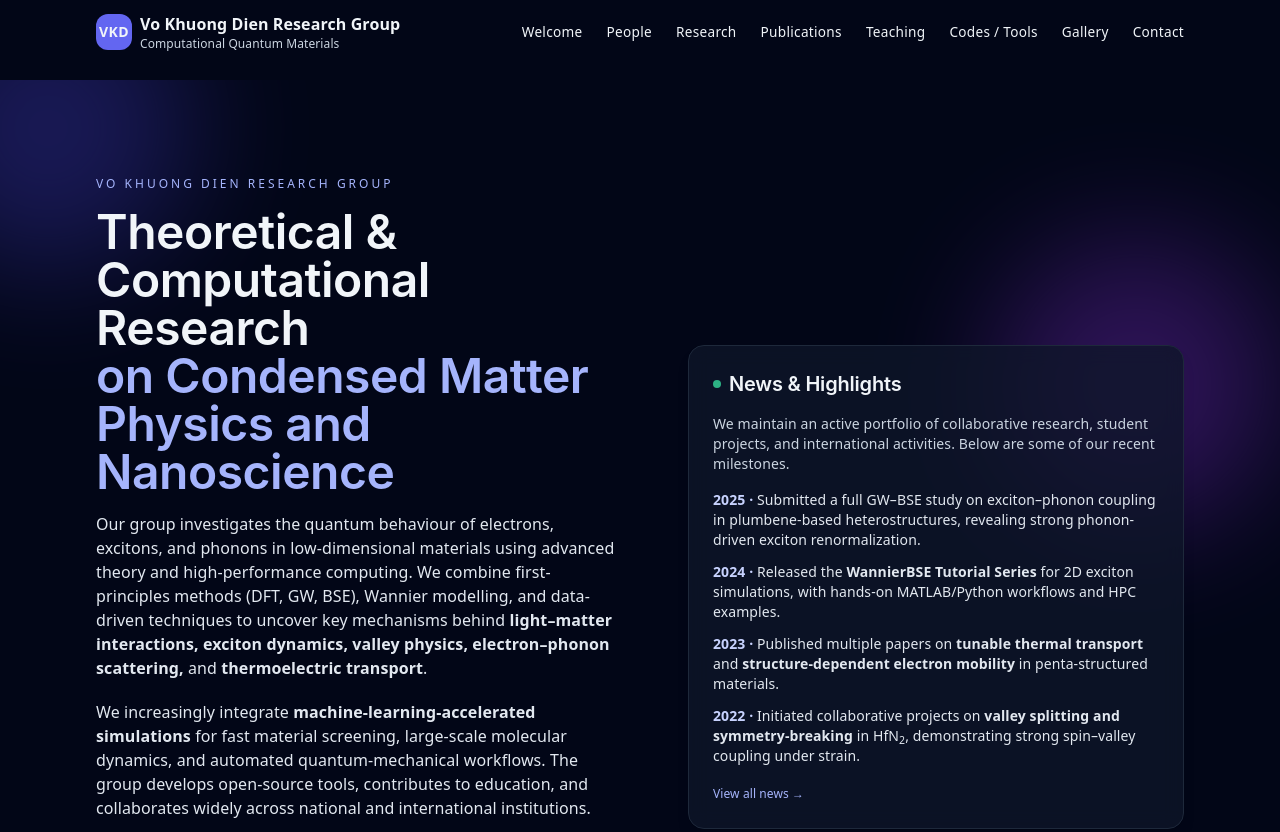
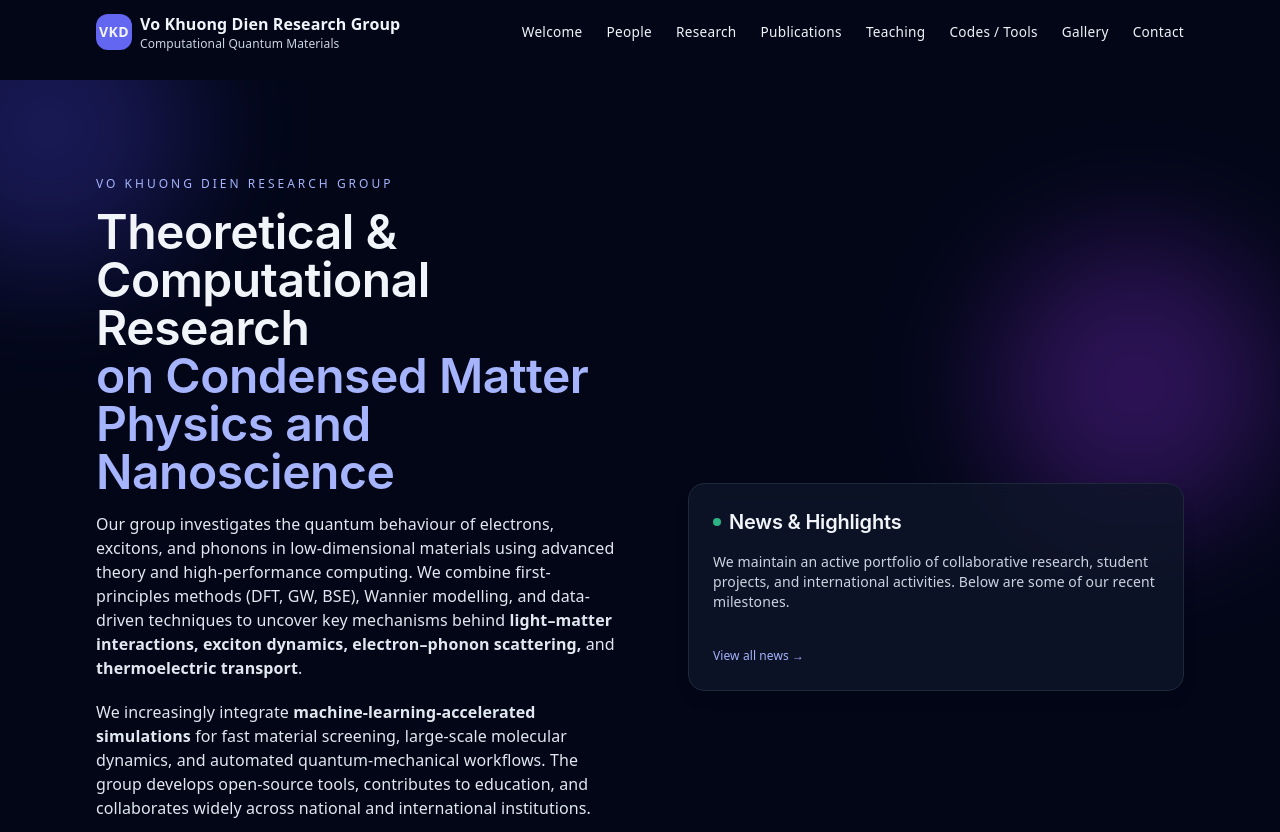
Before and after one commit to VTICD/Vo-Khuong-Dien-Research-Group, a plain HTML site: page index.html in a window 1280 px wide. Shown: the top 832 px of the page. Drawn offline with nearby package versions, Linux system fonts and the light colour scheme.

Commit message:
Update index.html

```diff
--- a/index.html
+++ b/index.html
@@ -143,7 +143,7 @@
   low-dimensional materials using advanced theory and high-performance computing.
   We combine first-principles methods (DFT, GW, BSE), Wannier modelling, and
   data-driven techniques to uncover key mechanisms behind
-  <strong>light–matter interactions, exciton dynamics, valley physics, electron–phonon scattering,</strong>
+  <strong>light–matter interactions, exciton dynamics, electron–phonon scattering,</strong>
   and <strong>thermoelectric transport</strong>.
 </p>
 
@@ -191,26 +191,7 @@
         </p>
 
         <ul class="space-y-3 text-xs sm:text-sm text-slate-200">
-          <li>
-            <span class="font-semibold text-indigo-200">2025 ·</span>
-            Submitted a full GW–BSE study on exciton–phonon coupling in plumbene-based heterostructures,
-            revealing strong phonon-driven exciton renormalization.
-          </li>
-          <li>
-            <span class="font-semibold text-indigo-200">2024 ·</span>
-            Released the <strong>WannierBSE Tutorial Series</strong> for 2D exciton simulations,
-            with hands-on MATLAB/Python workflows and HPC examples.
-          </li>
-          <li>
-            <span class="font-semibold text-indigo-200">2023 ·</span>
-            Published multiple papers on <strong>tunable thermal transport</strong> and
-            <strong>structure-dependent electron mobility</strong> in penta-structured materials.
-          </li>
-          <li>
-            <span class="font-semibold text-indigo-200">2022 ·</span>
-            Initiated collaborative projects on <strong>valley splitting and symmetry-breaking</strong>
-            in HfN<sub>2</sub>, demonstrating strong spin–valley coupling under strain.
-          </li>
+
         </ul>
 
         <a href="#" data-section="news"
```
